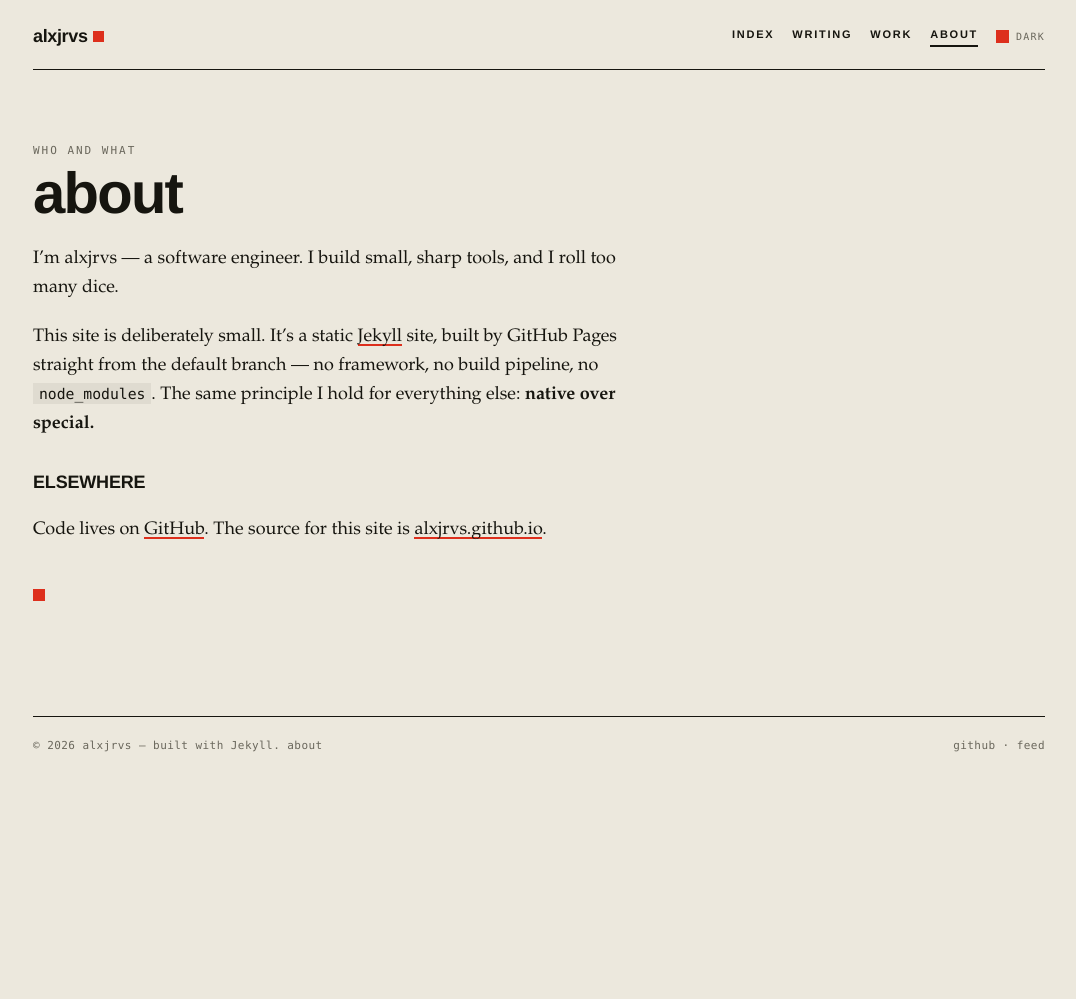
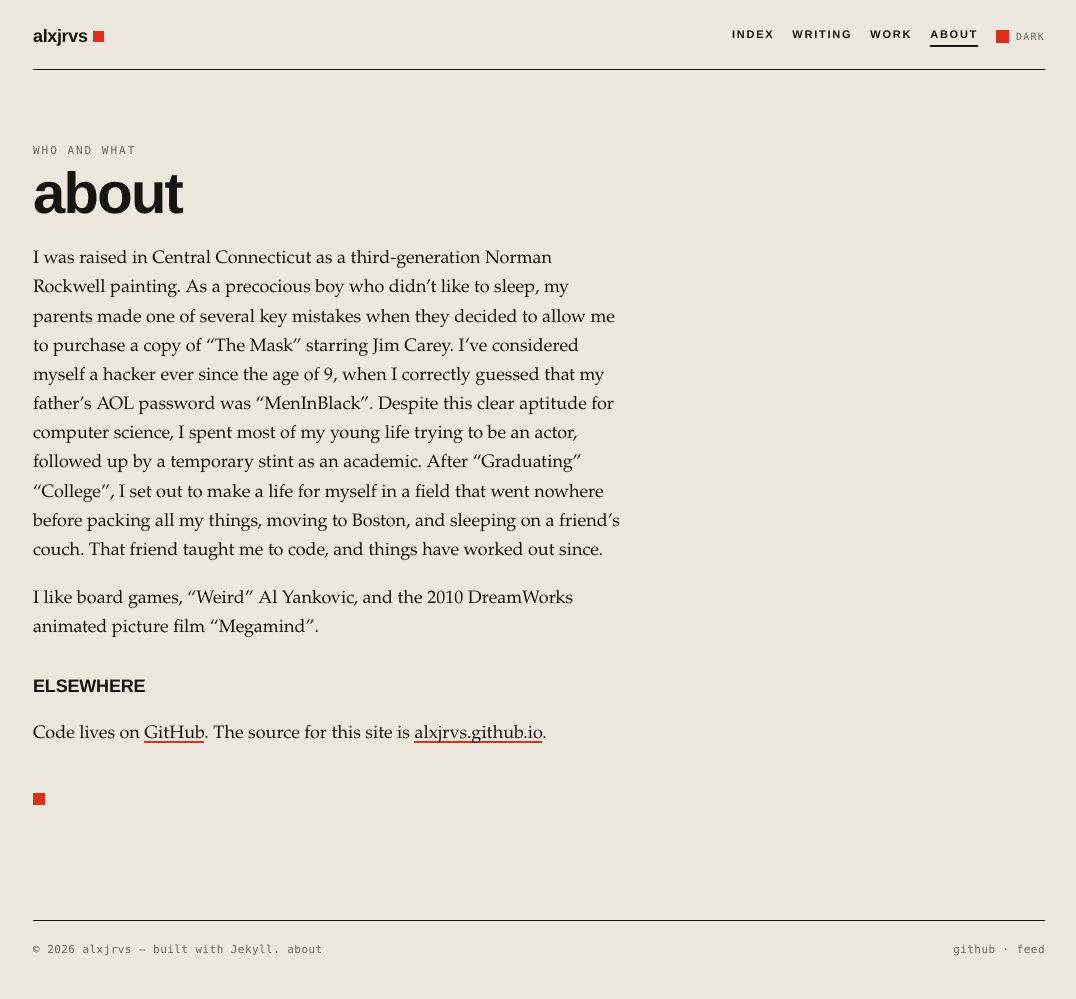
Before and after one commit to alxjrvs/alxjrvs.github.io, a Jekyll site: the page built from about.md, in a window 1280 px wide. Shown: the whole page, without its empty margins (101-1177 px from the left). Built offline with Jekyll 4.4.1, drawn with Linux system fonts in a browser that asks for light colours; before the commit the page ends 900 px from its top, so only the background shows below that.

Commit message:
About: replace main text with alxjrvs bio (#4)

```diff
--- a/about.md
+++ b/about.md
@@ -2,7 +2,7 @@
 layout: default
 title: about
 permalink: /about/
-description: About alxjrvs and this site.
+description: About alxjrvs.
 ---
 <header class="pagehead">
   <p class="eyebrow">who and what</p>
@@ -11,11 +11,18 @@ description: About alxjrvs and this site.
 
 <div class="prose reading" markdown="1">
 
-I'm alxjrvs — a software engineer. I build small, sharp tools, and I roll too many dice.
+I was raised in Central Connecticut as a third-generation Norman Rockwell painting. As a
+precocious boy who didn't like to sleep, my parents made one of several key mistakes when
+they decided to allow me to purchase a copy of "The Mask" starring Jim Carey. I've
+considered myself a hacker ever since the age of 9, when I correctly guessed that my
+father's AOL password was "MenInBlack". Despite this clear aptitude for computer science,
+I spent most of my young life trying to be an actor, followed up by a temporary stint as
+an academic. After "Graduating" "College", I set out to make a life for myself in a field
+that went nowhere before packing all my things, moving to Boston, and sleeping on a
+friend's couch. That friend taught me to code, and things have worked out since.
 
-This site is deliberately small. It's a static [Jekyll](https://jekyllrb.com) site, built
-by GitHub Pages straight from the default branch — no framework, no build pipeline, no
-`node_modules`. The same principle I hold for everything else: **native over special.**
+I like board games, "Weird" Al Yankovic, and the 2010 DreamWorks animated picture film
+"Megamind".
 
 ### Elsewhere
 
```
